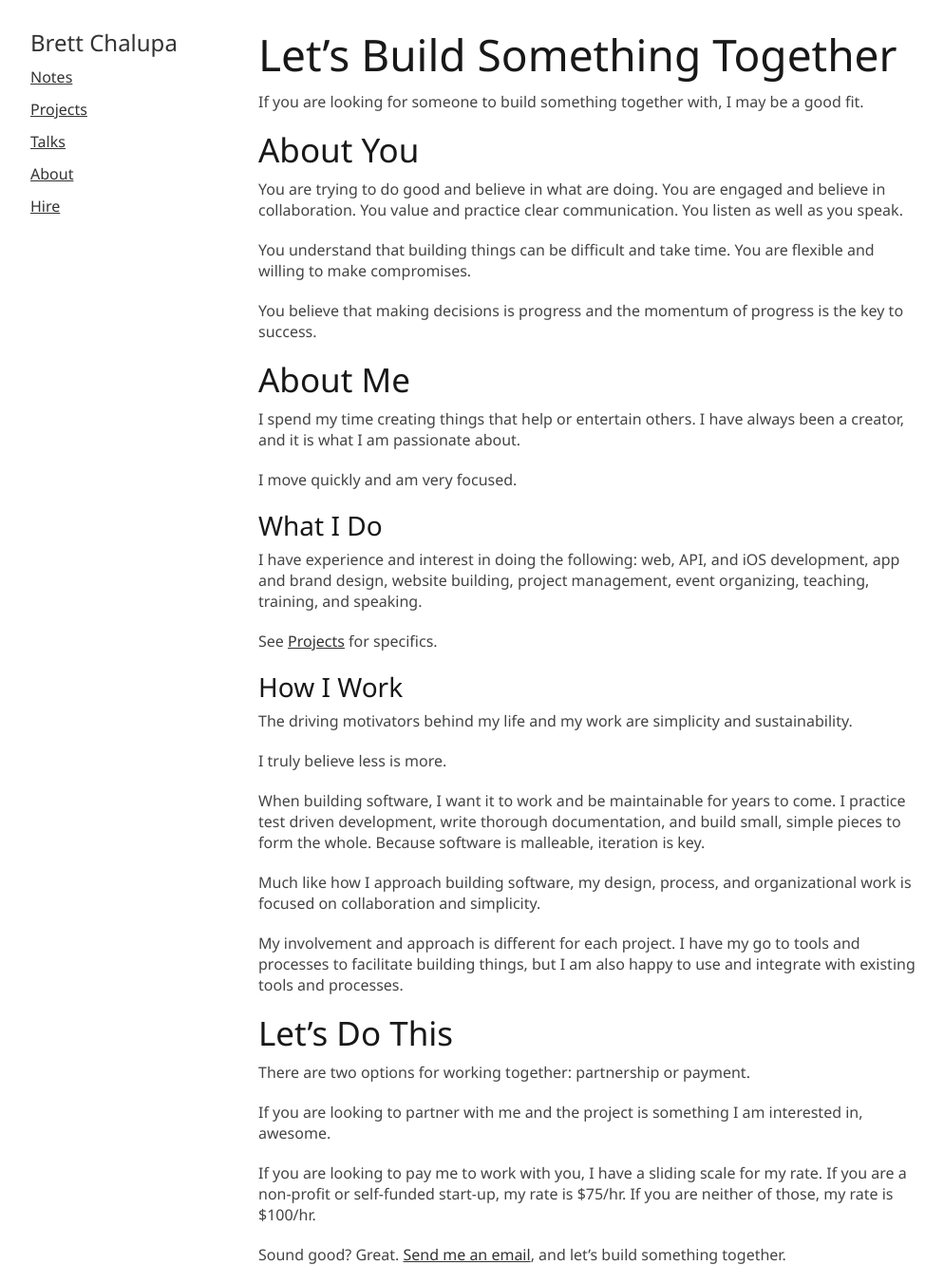
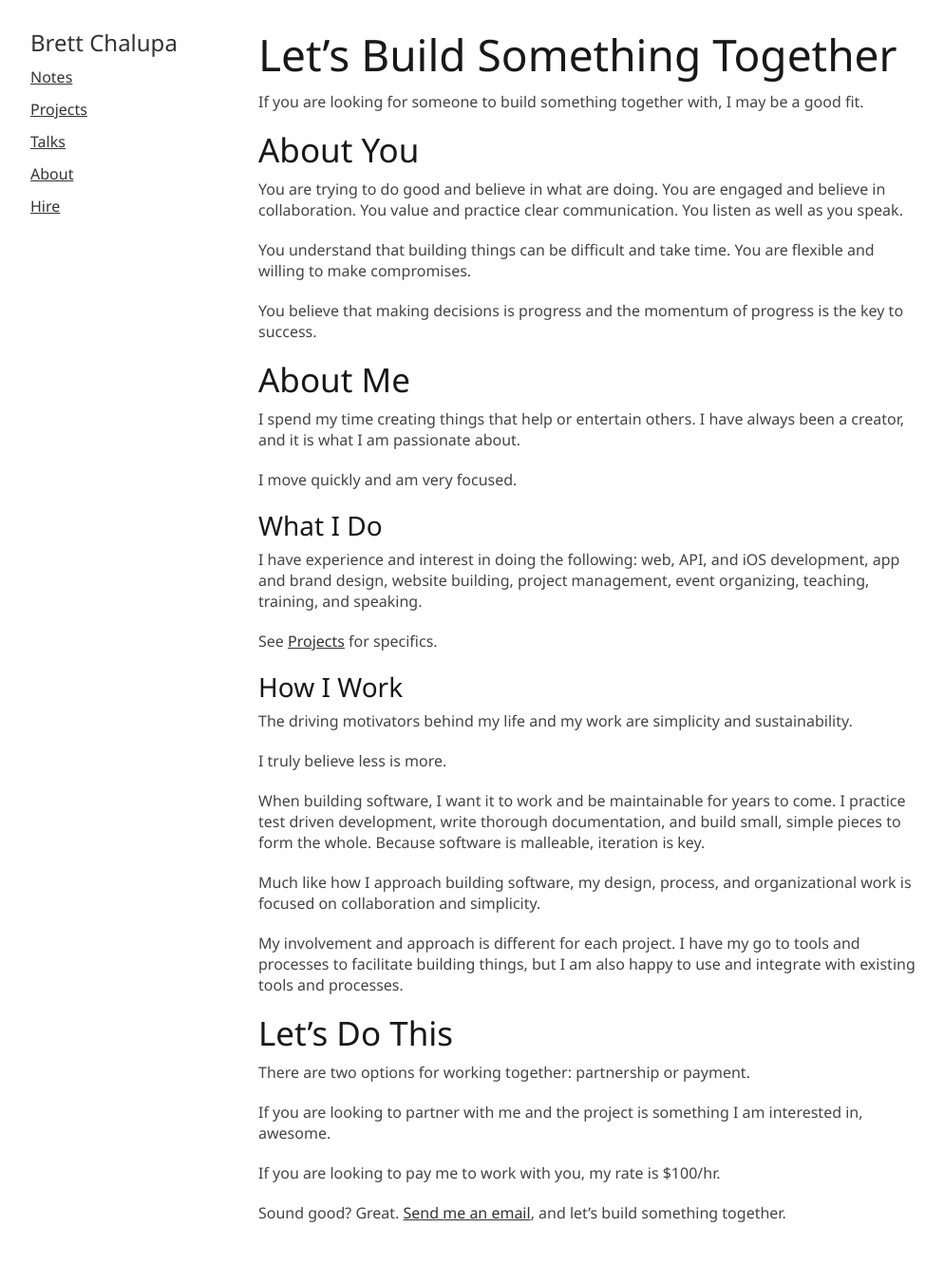
Before and after one commit to brettchalupa/brettchalupa.github.io, a Jekyll site: the page built from hire.md, in a window 1280 px wide. Shown: the whole page at 95% size, without its empty margins (138-1132 px from the left). Built offline with Jekyll 4.4.1, drawn with Linux system fonts in a browser that asks for light colours; a script that is not in the unit is left out; after the commit the page ends 1308 px from its top, so only the background shows below that.

Commit message:
Simplify rate
This makes it one rate on the hire page for simplicity.

```diff
--- a/hire.md
+++ b/hire.md
@@ -62,9 +62,7 @@ There are two options for working together: partnership or payment.
 If you are looking to partner with me and the project is something I
 am interested in, awesome.
 
-If you are looking to pay me to work with you, I have a sliding scale
-for my rate. If you are a non-profit or self-funded start-up, my rate is
-$75/hr. If you are neither of those, my rate is $100/hr.
+If you are looking to pay me to work with you, my rate is $100/hr.
 
 Sound good? Great. [Send me an email](mailto:brett@brettchalupa.com),
 and let's build something together.
```
